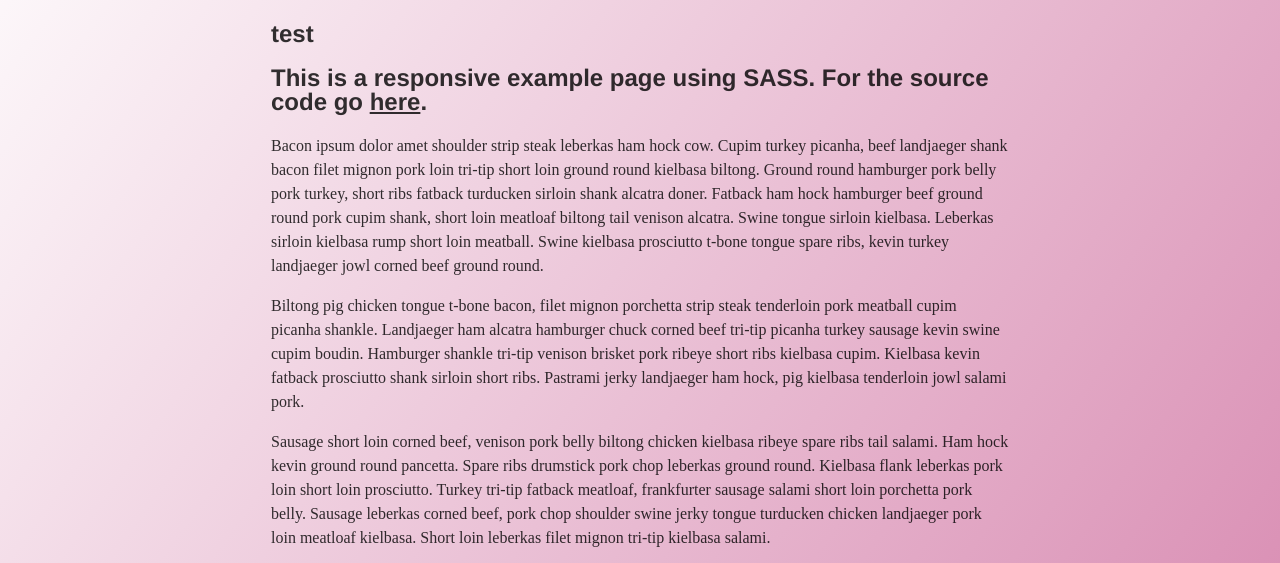
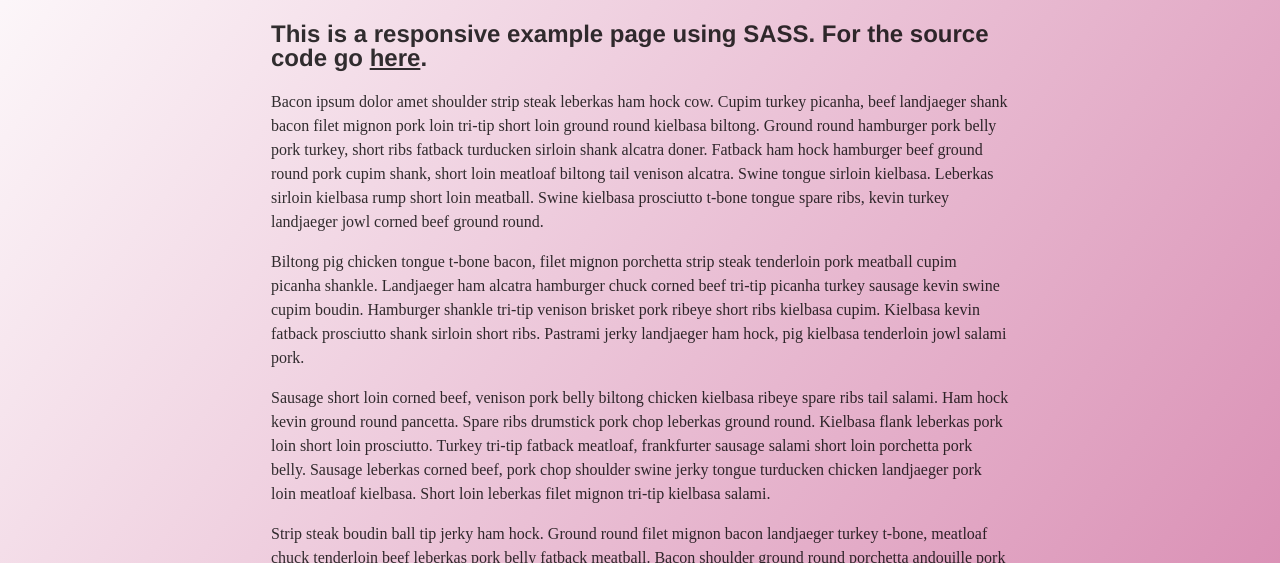
Before and after one commit to stiltet/SASS-Code-Example-Demo, a website: page dist/SassExample/index.html in a window 1280 px wide. Shown: the part 196-759 px from the top of the page. Drawn offline with Linux system fonts and the light colour scheme.

Commit message:
Removed test line.

```diff
--- a/dist/SassExample/index.html
+++ b/dist/SassExample/index.html
@@ -23,10 +23,6 @@
         </div>
     </header>
     <main>
-        <h2>
-            test
-        </h2>
-
         <h2>
             This is a responsive example page using SASS. For the source code go <a
                 href="https://github.com/stiltet/SASS-Code-Example-Demo/tree/master/dist/SassExample">here</a>.
```
